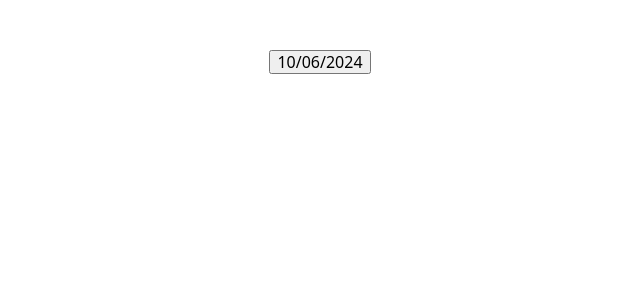
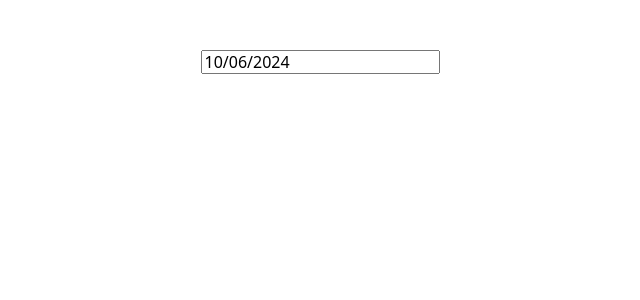
Before and after one commit to KaterynaKocheharova/react-datepicker, a React (Vite) app: page / in a window 1280 px wide. Shown: the top 300 px of the page, without its empty margins (320-960 px from the left). Built offline with nearby package versions, Linux system fonts and the light colour scheme.

Commit message:
research custom header

```diff
--- a/src/App.jsx
+++ b/src/App.jsx
@@ -2,6 +2,7 @@ import CustomizedContainer from "./components/CustomizedContainer";
 import DatepickerChildren from "./components/DatepickerChildren";
 import DatepickerWithClearInputButton from "./components/DatepickerWithClearInputButton";
 import CustomInput from "./components/CustomInput";
+import CustomHeader from "./components/CustomHeader";
 
 export default function App() {
   return (
@@ -9,7 +10,8 @@ export default function App() {
       {/* <CustomizedContainer /> */}
       {/* <DatepickerChildren /> */}
       {/* <DatepickerWithClearInputButton /> */}
-      <CustomInput />
+      {/* <CustomInput /> */}
+      <CustomHeader />
     </div>
   );
 }
--- a/src/components/CustomHeader.jsx
+++ b/src/components/CustomHeader.jsx
@@ -1,5 +1,25 @@
+import { useState } from "react";
 import DatePicker from "react-datepicker";
 import "react-datepicker/dist/react-datepicker.css";
+
+// the customized part is the top part of the header where we choose months and years
+// with custom header I can generate the appropriate range of years and months and style the top part quite flexibly
+
+const range = (start, end, step) => {
+  const result = [];
+  for (let i = start; i <= end; i += step) {
+    result.push(i);
+  }
+  return result;
+};
+
+const getYear = (date) => {
+  return date.getFullYear();
+};
+
+const getMonth = (date) => {
+  return date.getMonth();
+};
 
 const CustomHeader = () => {
   const [startDate, setStartDate] = useState(new Date());
@@ -18,10 +38,12 @@ const CustomHeader = () => {
     "November",
     "December",
   ];
+
   return (
     <DatePicker
       renderCustomHeader={({
-          date,
+        // automatically provided props by the datepicker, datepicker handles them
+        date, // current date
         changeYear,
         changeMonth,
         decreaseMonth,
@@ -29,6 +51,8 @@ const CustomHeader = () => {
         prevMonthButtonDisabled,
         nextMonthButtonDisabled,
       }) => (
+        // this first div is put inside datepicker own header, so default datepicker header's paddings and bg-color are still applied
+        // by default
         <div
           style={{
             margin: 10,
@@ -41,6 +65,7 @@ const CustomHeader = () => {
           </button>
           <select
             value={getYear(date)}
+            // destructuring of event and target objects
             onChange={({ target: { value } }) => changeYear(value)}
           >
             {years.map((option) => (
@@ -51,7 +76,9 @@ const CustomHeader = () => {
           </select>
 
           <select
+            //   the value is passed as a word
             value={months[getMonth(date)]}
+            // the state of the month is a number
             onChange={({ target: { value } }) =>
               changeMonth(months.indexOf(value))
             }
@@ -72,6 +99,6 @@ const CustomHeader = () => {
       onChange={(date) => setStartDate(date)}
     />
   );
-}
+};
 
-export default CustomHeader
+export default CustomHeader;
```
Lines whose indentation alone changed are shown as unchanged.
